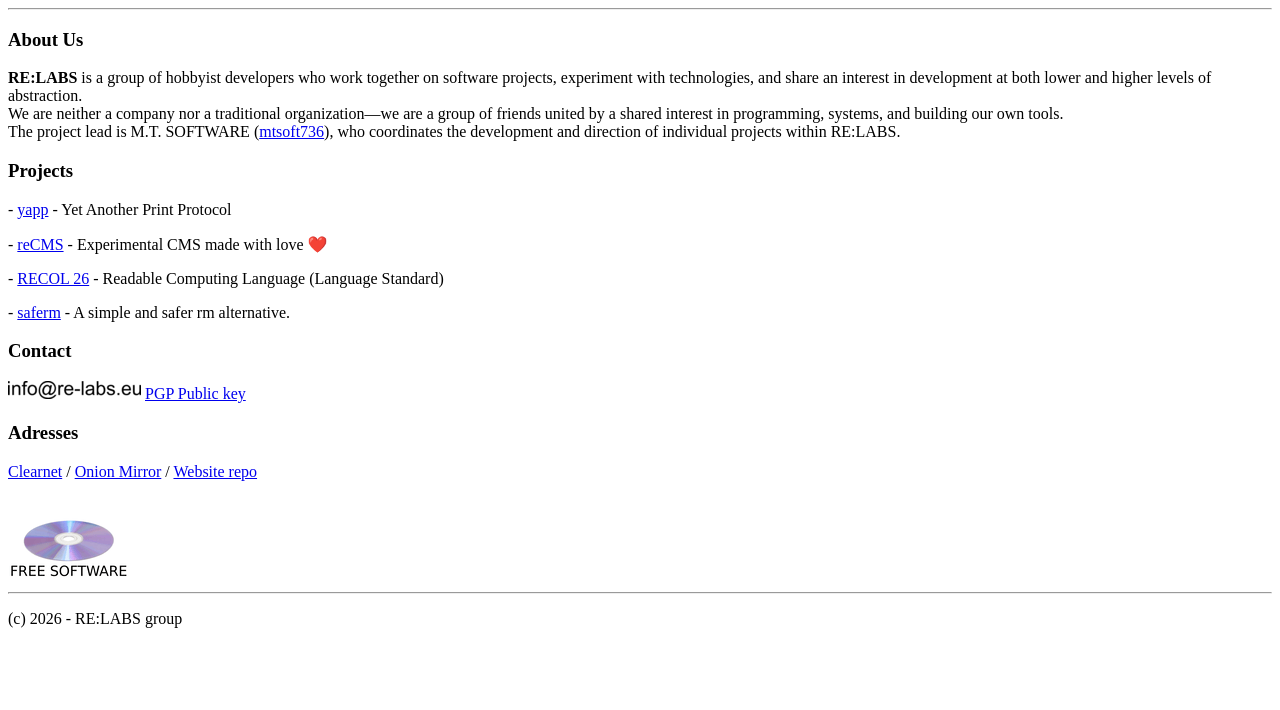
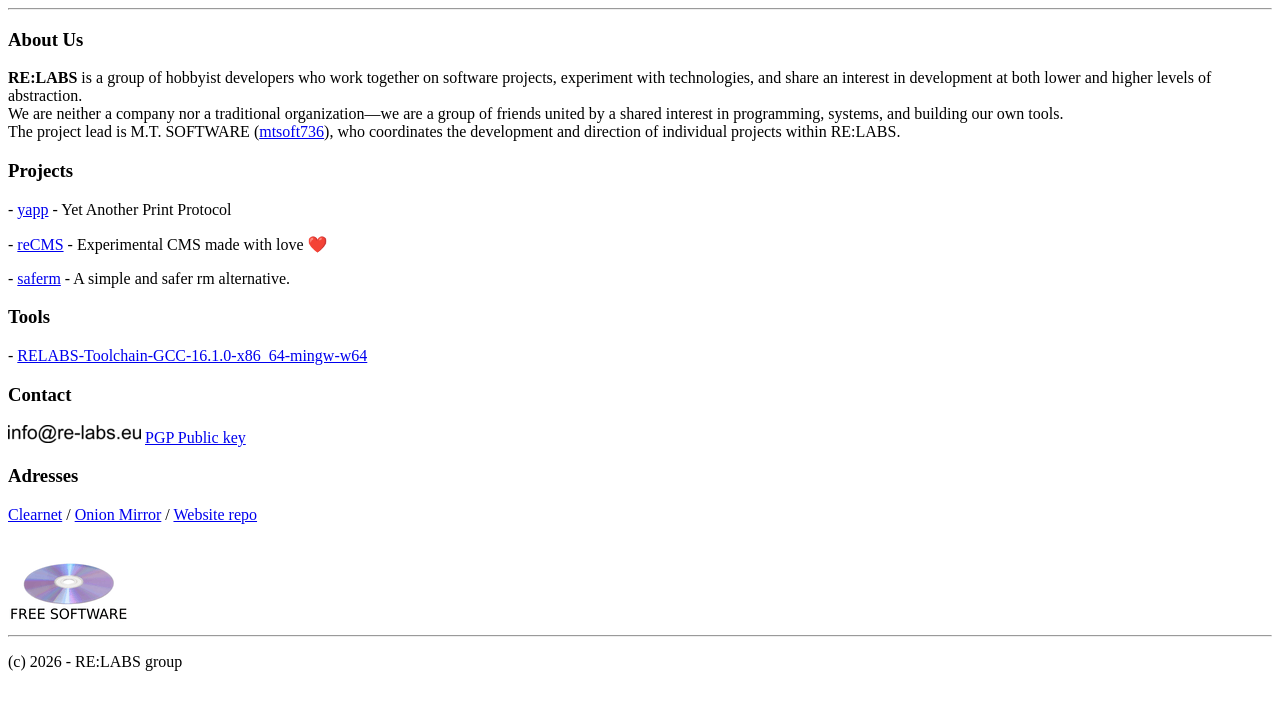
Before and after one commit to re-labs-group/re-labs-group.github.io, a plain HTML site: page index.html in a window 1280 px wide. Shown: the part 78-788 px from the top of the page. Drawn offline with Linux system fonts and the light colour scheme.

Commit message:
our build of gcc toolchain was added

```diff
--- a/index.html
+++ b/index.html
@@ -51,8 +51,13 @@ The project lead is M.T. SOFTWARE (<a href="https://github.com/mtsoft736">mtsoft
 	<p>- <a href="./project/rl/index.html">reLang</a> - Language and compiler for MikeOS</p>     -->
 
 	<p>- <a href="./project/recms/index.html">reCMS</a> - Experimental CMS made with love ❤️</p>
-    	<p>- <a href="./project/RECOL26/index.html">RECOL 26</a> - Readable Computing Language (Language Standard)</p>
+  <!--  	<p>- <a href="./project/RECOL26/index.html">RECOL 26</a> - Readable Computing Language (Language Standard)</p>  -->
 	<p>- <a href="./project/saferm/index.html">saferm</a> - A simple and safer rm alternative.</p>
+
+
+<h3>Tools</h3>
+
+    <p>- <a href="https://github.com/re-labs-group/RELABS-Toolchain-GCC-16.1.0-x86_64-mingw-w64/releases/tag/1.0.0/">RELABS-Toolchain-GCC-16.1.0-x86_64-mingw-w64</a></p>
 
 
     <h3>Contact</h3>
```
